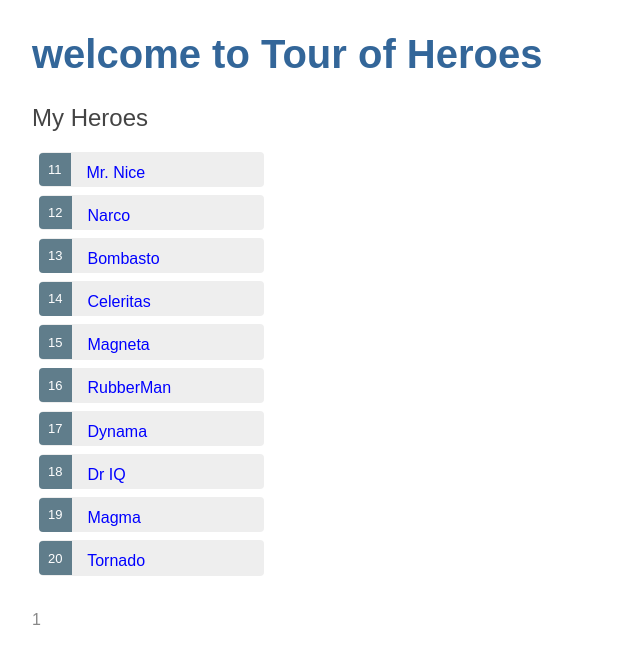
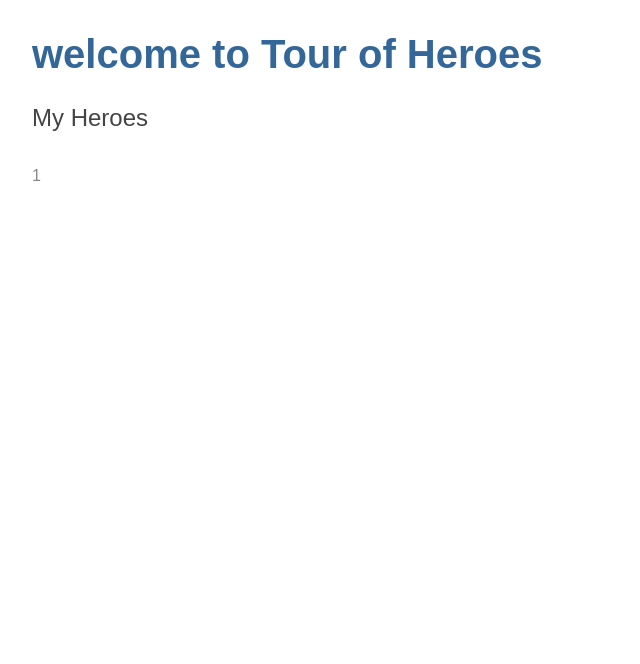
Before and after one commit to evantoh/Heroes, an Angular app: page / in a window 1280 px wide. Shown: the top 664 px of the page, without its empty margins (0-640 px from the left). Built offline with nearby package versions, Linux system fonts and the light colour scheme.

Commit message:
calling getheroes method on ngOnInit lifecyle hook

```diff
--- a/src/app/heroes/heroes.component.ts
+++ b/src/app/heroes/heroes.component.ts
@@ -1,6 +1,6 @@
 import { Component, OnInit } from '@angular/core';
 import { Hero } from '../hero';
-import { HEROES } from '../mock-heroes';
+import { HeroService } from '../hero.service';
 
 @Component({  //decorator function that specifies the Angular metadata for the component.
   selector: 'app-heroes',//the component's CSS element selector
@@ -9,7 +9,7 @@
 })
 export class HeroesComponent implements OnInit {
   //
-  heroes = HEROES;
+  heroes: Hero[];
 
   selectedHero: Hero;
 
@@ -17,9 +17,14 @@
   this.selectedHero = hero;
 }
 
-  constructor() { }
+constructor(private heroService: HeroService) { }
 
+getHeroes(): void {
+  this.heroes = this.heroService.getHeroes();
+}
   ngOnInit() {
+    // this.getHeroes();
   }
 
+
 }
```
Also changed, not shown: src/app/hero.service.ts (+3 -4 lines).
